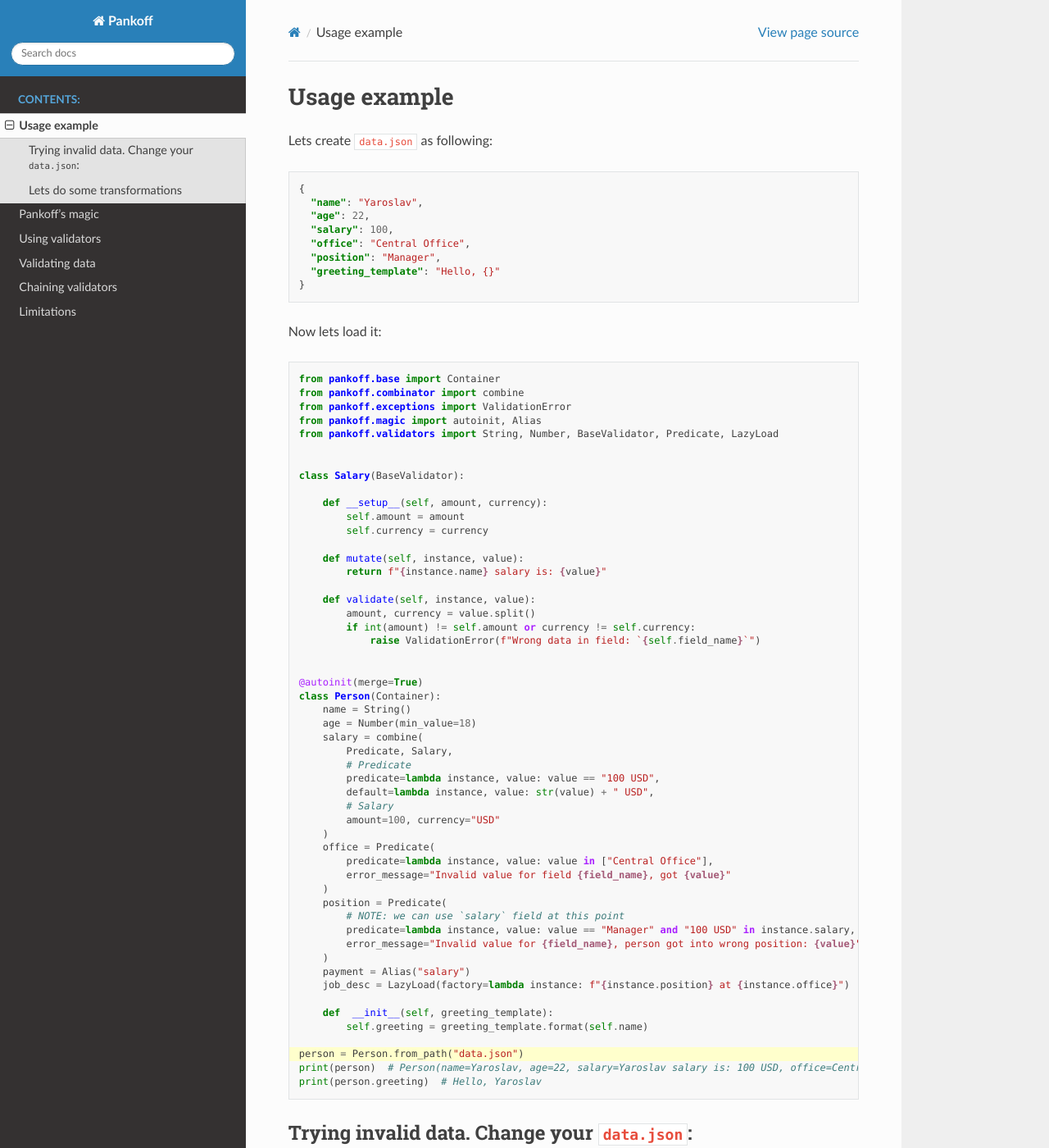
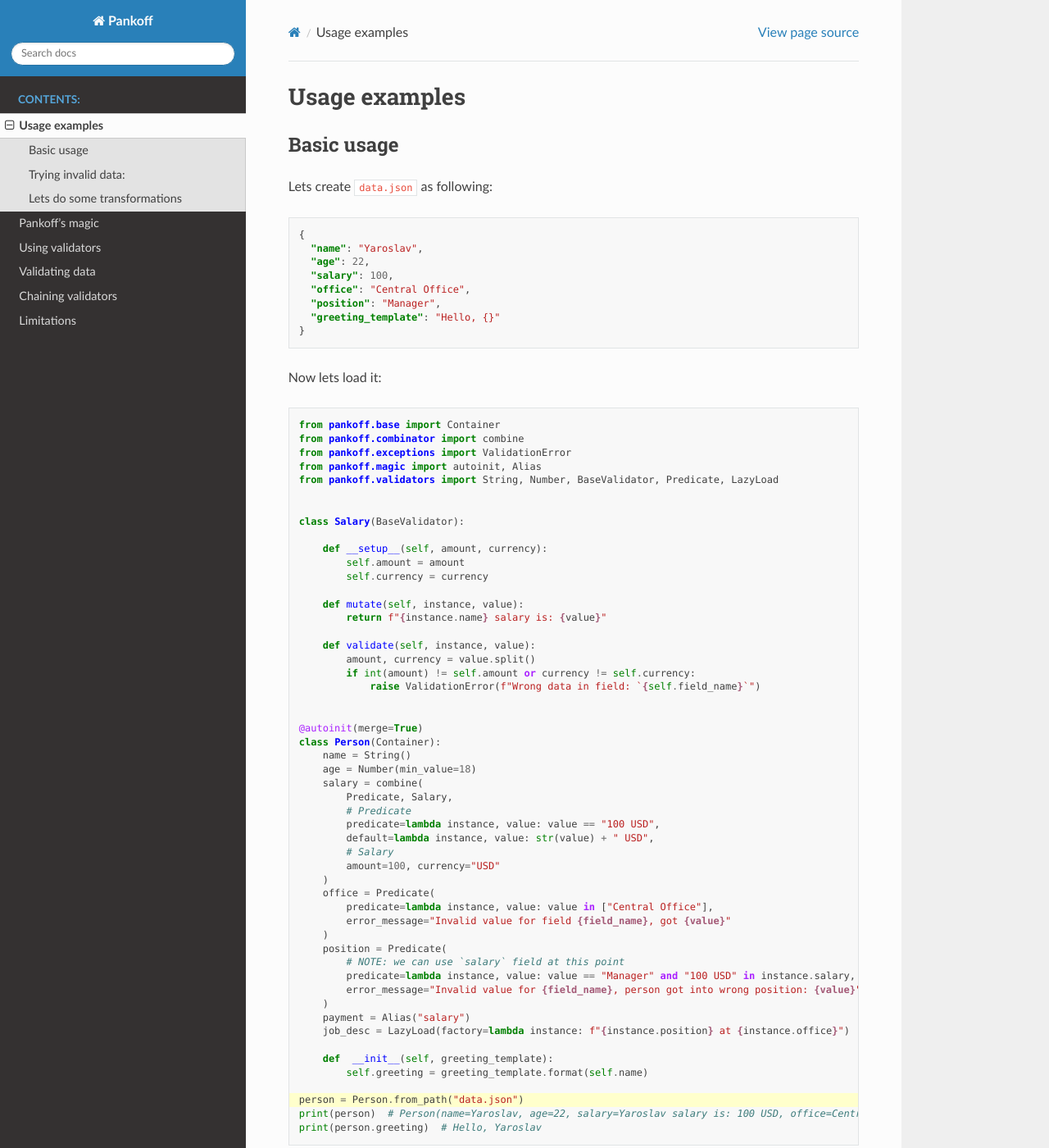
Before and after one commit to ypankovych/pankoff, a Sphinx documentation site: the page built from docs/source/usage.rst, in a window 1280 px wide and 1400 px high. Shown: the whole window at 82% size. Built offline with Sphinx 7.4.7 and the Read the Docs theme 2.0.0, drawn with Linux system fonts in a browser that asks for light colours; some of the changed text lies outside the part shown.

Commit message:
update docs

```diff
--- a/docs/source/usage.rst
+++ b/docs/source/usage.rst
@@ -1,5 +1,8 @@
-Usage example
-*************
+Usage examples
+**************
+
+Basic usage
+-----------
 Lets create ``data.json`` as following:
 
 .. code-block:: JSON
@@ -71,8 +74,9 @@ Now lets load it:
     print(person)  # Person(name=Yaroslav, age=22, salary=Yaroslav salary is: 100 USD, office=Central Office, position=Manager, job_desc=Manager at Central Office)
     print(person.greeting)  # Hello, Yaroslav
 
-Trying invalid data. Change your ``data.json``:
+Trying invalid data:
 -----------------------------------------------
+Change your ``data.json``
 
 .. code-block:: JSON
     :emphasize-lines: 6
```
